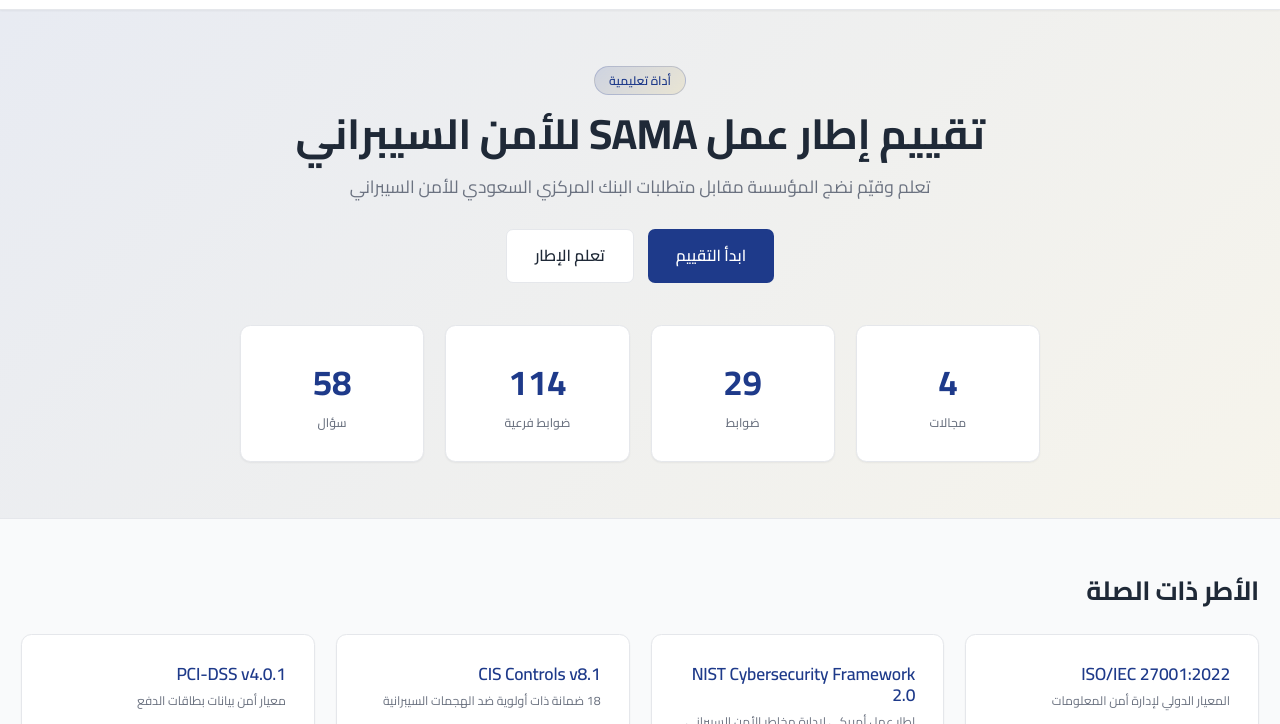
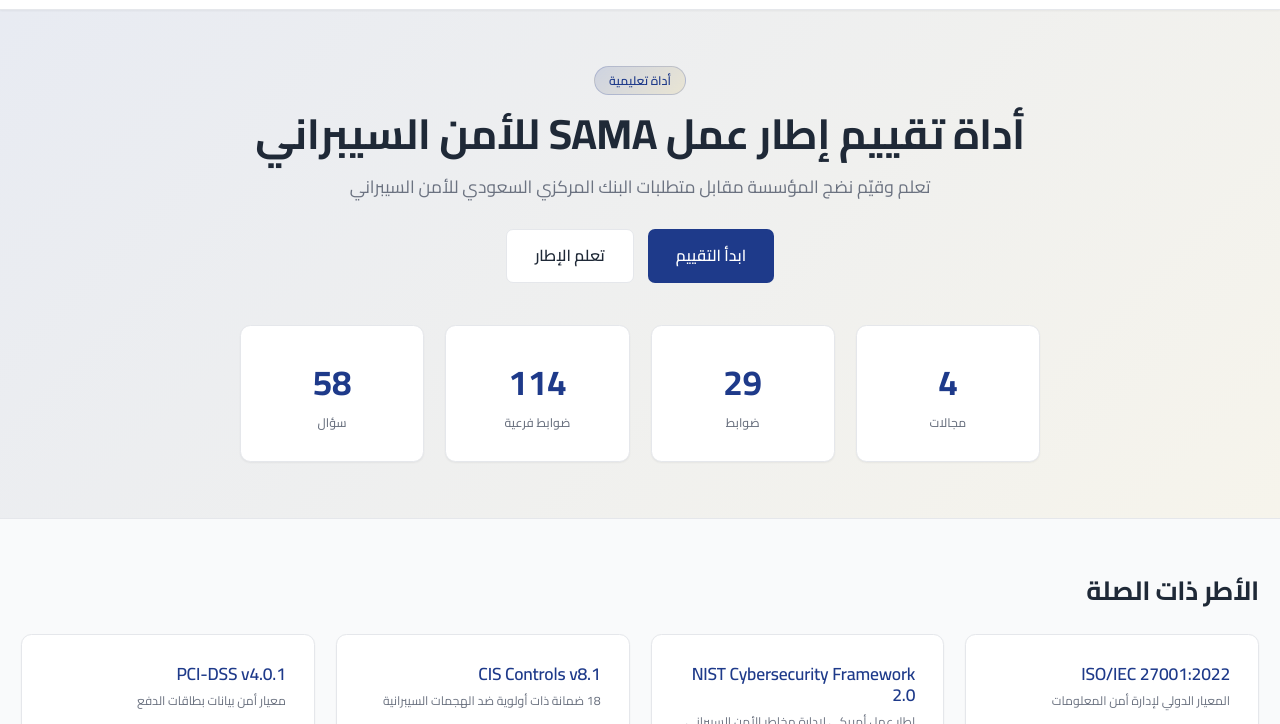
Before and after one commit to SiteQ8/sama-csf-assessment, a plain HTML site: page docs/index.html in a window 1280 px wide. Shown: the part 55-779 px from the top of the page. Drawn offline with nearby package versions, Linux system fonts and the light colour scheme.

Commit message:
Update hero title in index.html for clarity

```diff
--- a/docs/index.html
+++ b/docs/index.html
@@ -56,7 +56,7 @@
                 <div class="container">
                     <div class="hero-content">
                         <div class="hero-badge" data-en="Educational Tool" data-ar="أداة تعليمية">أداة تعليمية</div>
-                        <h1 class="hero-title" data-en="SAMA Cybersecurity Framework Assessment" data-ar="تقييم إطار عمل SAMA للأمن السيبراني">تقييم إطار عمل SAMA للأمن السيبراني</h1>
+                        <h1 class="hero-title" data-en="SAMA Cybersecurity Framework Assessment" data-ar="أداة تقييم إطار عمل SAMA للأمن السيبراني">أداة تقييم إطار عمل SAMA للأمن السيبراني</h1>
                         <p class="hero-subtitle" data-en="Learn and assess organizational maturity against Saudi Central Bank cybersecurity requirements" data-ar="تعلم وقيّم نضج المؤسسة مقابل متطلبات البنك المركزي السعودي للأمن السيبراني">تعلم وقيّم نضج المؤسسة مقابل متطلبات البنك المركزي السعودي للأمن السيبراني</p>
                         <div class="hero-actions">
                             <button class="btn btn-primary btn-lg" id="startAssessmentBtn" data-en="Start Assessment" data-ar="ابدأ التقييم">ابدأ التقييم</button>
```
